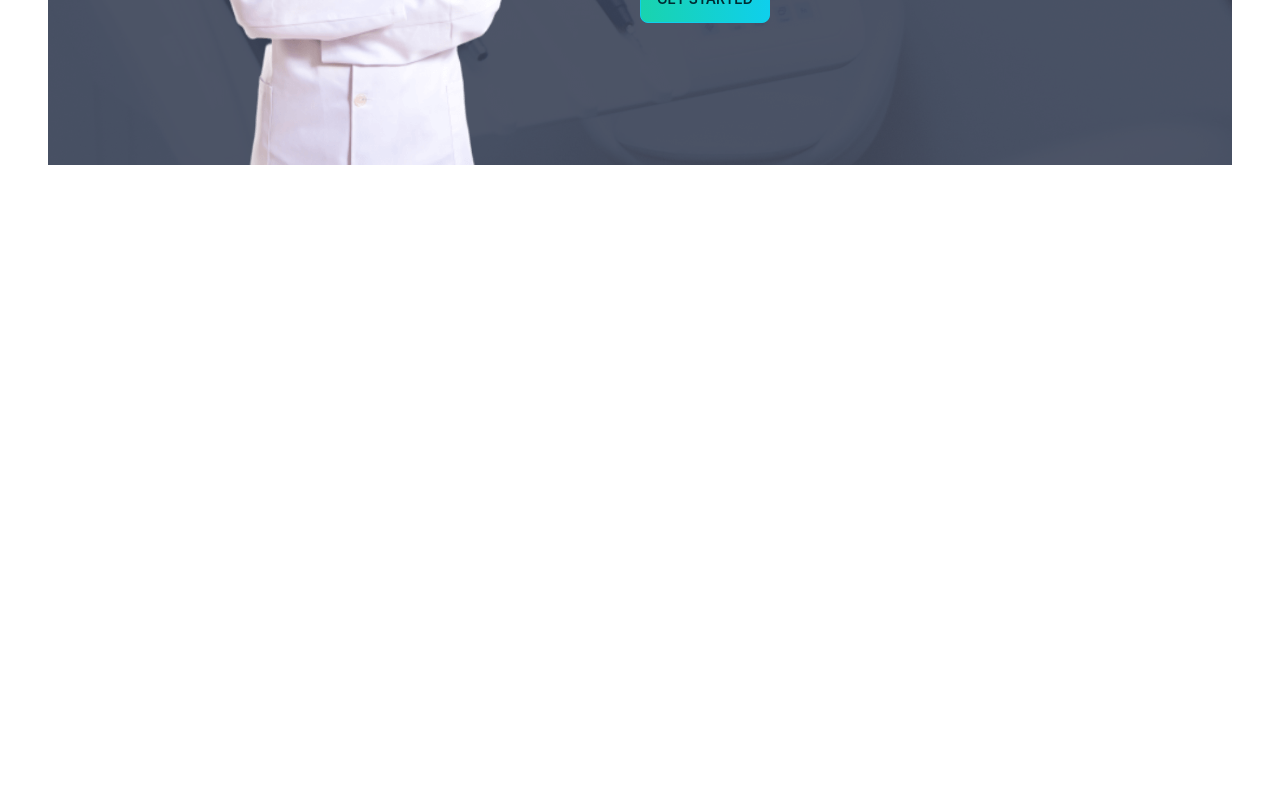
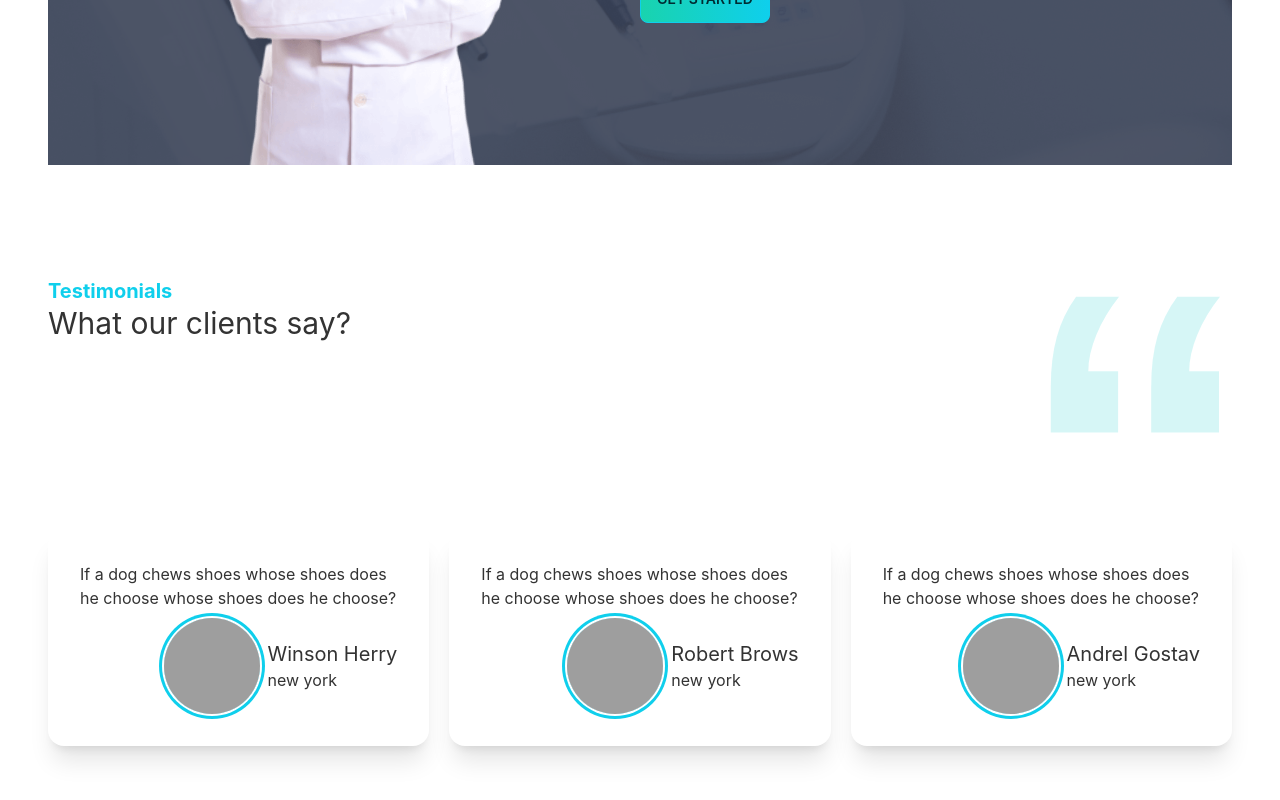
Before and after one commit to shafiquetuhin01/doctors-portal, a React (Create React App) app: page / in a window 1280 px wide. Shown: the part 2758-3558 px from the top of the page. Before the commit the page ends 2923 px from the top, so only its background shows below. Built offline with nearby package versions, Linux system fonts and the light colour scheme; grey boxes are pictures that could not be loaded.

Commit message:
review page updated

```diff
--- a/src/Pages/Home/Home.js
+++ b/src/Pages/Home/Home.js
@@ -4,6 +4,7 @@ import Info from './Info';
 import MakeAppt from './MakeAppt';
 import Services from './Services';
 import SpecialService from './SpecialService';
+import Testimonials from './Testimonials';
 
 const Home = () => {
     return (
@@ -13,6 +14,7 @@ const Home = () => {
             <Services />
             <SpecialService />
             <MakeAppt />
+            <Testimonials />
         </div>
     );
 };
--- /dev/null
+++ b/src/Pages/Home/Review.js
@@ -0,0 +1,28 @@
+import React from "react";
+
+const Review = ({ review }) => {
+  return (
+    <div class="card lg:max-w-lg bg-base-100 shadow-xl">
+      <div class="card-body">
+        <p>
+          If a dog chews shoes whose shoes does he choose whose shoes does he
+          choose?
+        </p>
+        <div class="card-actions justify-end  flex items-center">
+          <div class="avatar">
+            <div class="w-24 rounded-full ring ring-primary ring-offset-base-100 ring-offset-2">
+              <img src="https://api.lorem.space/image/face?hash=3174" />
+            </div>
+
+          </div>
+          <div>
+                <h2 className="text-xl">{review.name}</h2>
+                <h3>{review.location}</h3>
+            </div>
+        </div>
+      </div>
+    </div>
+  );
+};
+
+export default Review;
--- /dev/null
+++ b/src/Pages/Home/Testimonials.js
@@ -0,0 +1,44 @@
+import React from 'react';
+import quote from '../../assets/icons/quote.svg';
+import Review from './Review';
+
+const Testimonials = () => {
+    const reviews = [
+        {
+            _id:1,
+            name:'Winson Herry',
+            review:'',
+            location:'new york'
+        },
+        {
+            _id:2,
+            name:'Robert Brows',
+            review:'',
+            location:'new york'
+        },
+        {
+            _id:3,
+            name:'Andrel Gostav',
+            review:'',
+            location:'new york'
+        },
+    ]
+    return (
+        <section className='my-28'>
+            <div className='flex justify-between'>
+                <div>
+                    <h3 className="text-primary text-xl font-bold">Testimonials</h3>
+                    <h3 className="text-3xl">What our clients say?</h3>
+                </div>
+                <div>
+                    <img className='w-24 lg:w-48' src={quote} alt="" />
+                </div>
+            </div>
+            <div className='my-24  grid sm:grid-cols-1 md:grid-cols-2 lg:grid-cols-3 gap-5'>
+                {reviews.map(review=><Review key={review._id} review={review}></Review>)}
+            </div>
+        </section>
+    );
+};
+
+export default Testimonials;
```
